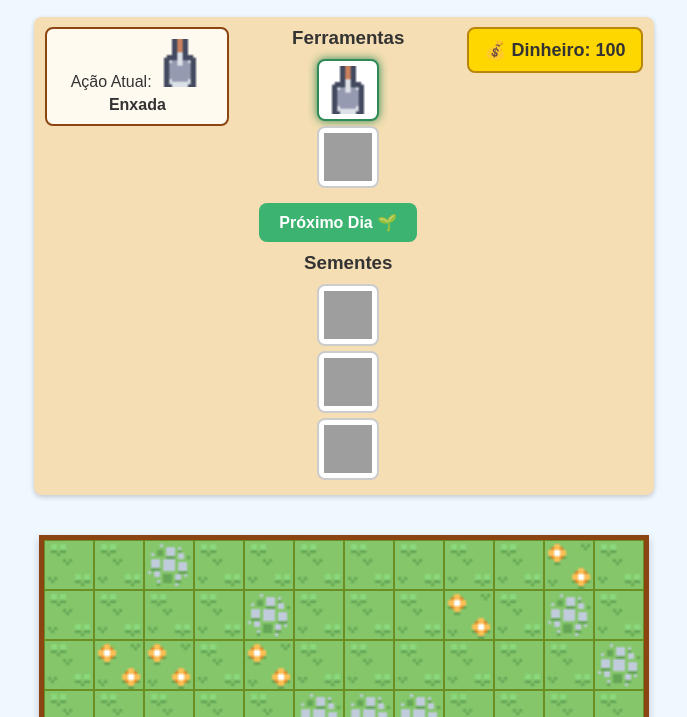
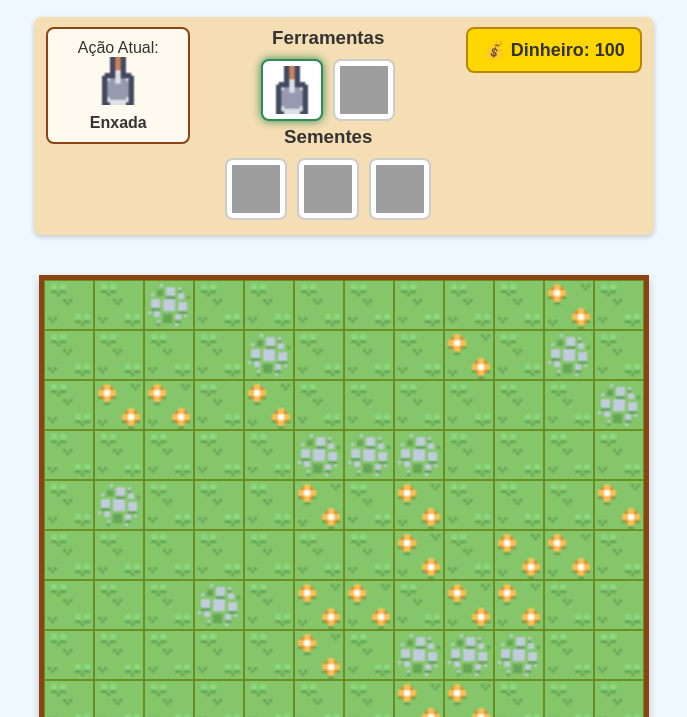
Before and after one commit to ufjf-dcc202/ufjf-dcc202-2025-1-b-trb-maycon-douglas, a plain HTML site: page index.html in a window 1280 px wide. Shown: the part 83-800 px from the top of the page, without its empty margins (296-983 px from the left). Drawn offline with Linux system fonts and the light colour scheme; grey boxes are pictures that could not be loaded.

Commit message:
Reorganiza os botões de ferramentas e sementes, os distribuindo na horizontal

```diff
--- a/index.html
+++ b/index.html
@@ -20,17 +20,17 @@
       </div>
       <div class="actions-container">
         <h3>Ferramentas</h3>
+        <div class="button-group">
           <button class="tool-button selected" data-action="enxada">
             <img src="assets/enxada.png" alt="Enxada" />
           </button>
           <button class="tool-button" data-action="regador">
             <img src="assets/regador.png" alt="Regador" />
           </button>
+        </div>
 
-        <div id="day-passer">
-          <button id="next-day-btn">Próximo Dia 🌱</button>
-        </div>
         <h3>Sementes</h3>
+        <div class="button-group">
           <button class="tool-button" data-action="cenoura">
             <img src="assets/pacote_cenoura.png" alt="Semente de Cenoura" />
           </button>
@@ -40,6 +40,7 @@
           <button class="tool-button" data-action="milho">
             <img src="assets/pacote_milho.png" alt="Semente de Milho" />
           </button>
+        </div>
       </div>
       <div id="player-wallet">
         <span>💰</span>
--- a/style.css
+++ b/style.css
@@ -67,7 +67,7 @@ h1 {
   border: 2px solid #8b4513;
   border-radius: 8px;
   background-color: #fffaf0;
-  width: 160px;
+  width: 120px;
 }
 
 #selected-tool img {
@@ -147,3 +147,7 @@ h1 {
   height: 48px;
   display: block;
 }
+
+.button-group {
+  display: flex;
+}
```
Lines whose indentation alone changed are shown as unchanged.
